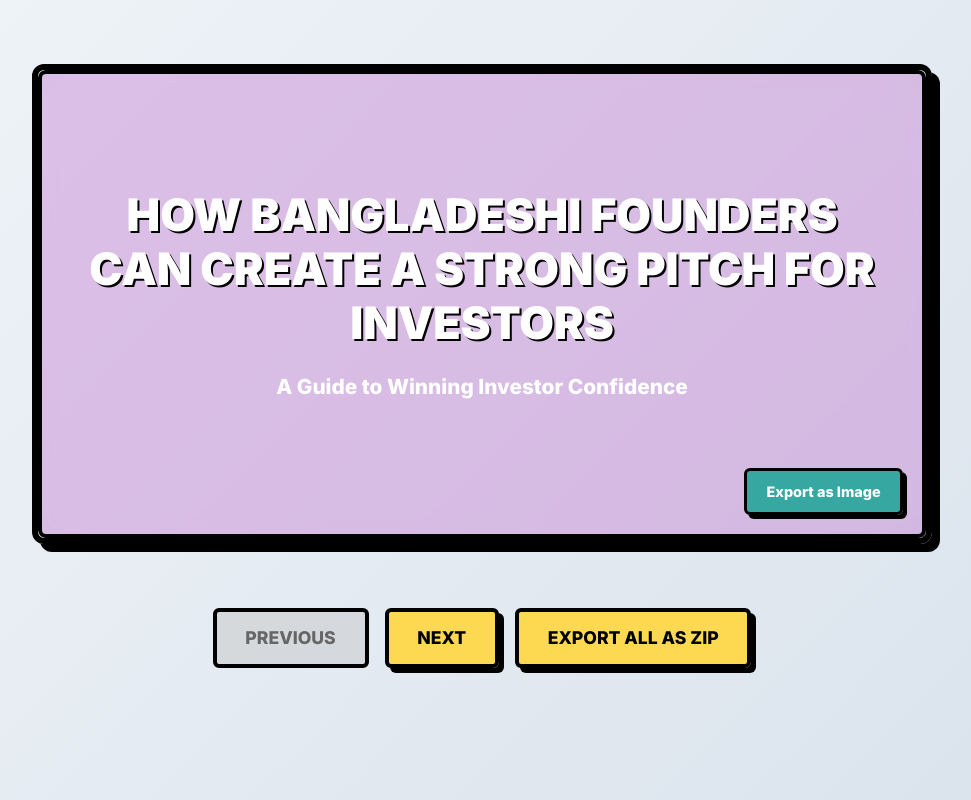
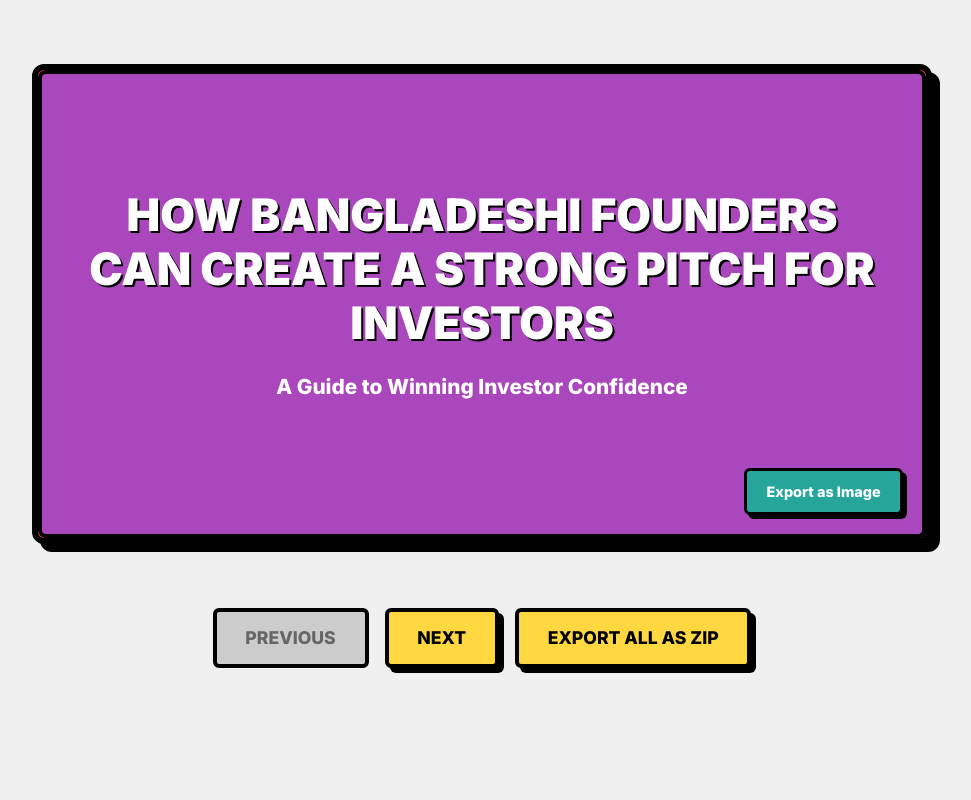
Before and after one commit to jamilxt/quickdrop-landing-page, a plain HTML site: page index.html in a window 1280 px wide. Shown: the whole page, without its empty margins (158-1129 px from the left). Drawn offline with nearby package versions, Linux system fonts and the light colour scheme; a script that the page names is missing.

Commit message:
Update index.html

```diff
--- a/index.html
+++ b/index.html
@@ -7,12 +7,12 @@
     <!-- Bootstrap 5 CSS -->
     <link href="https://cdn.jsdelivr.net/npm/bootstrap@5.3.3/dist/css/bootstrap.min.css" rel="stylesheet">
     <!-- Google Fonts: Inter -->
-    <link href="https://fonts.googleapis.com/css2?family=Inter:wght@700;800;900&display=swap" rel="stylesheet">
+    <link href="https://fonts.googleapis.com/css2?family=Inter:wght@800;900&display=swap" rel="stylesheet">
     <style>
         body {
             margin: 0;
             font-family: 'Inter', -apple-system, BlinkMacSystemFont, sans-serif;
-            background: linear-gradient(135deg, #f0f4f8, #d9e2ec); /* Soft gradient */
+            background: #f0f0f0; /* Light gray for neutral background */
             min-height: 100vh;
             display: flex;
             flex-direction: column;
@@ -26,12 +26,11 @@
             max-height: 500px;
             position: relative;
             overflow: hidden;
-            background: rgba(255, 255, 255, 0.1);
+            background: #ff4081; /* Neon pink */
             border: 6px solid #000;
             box-shadow: 8px 8px 0 #000;
             border-radius: 12px;
             margin: 2rem auto;
-            backdrop-filter: blur(10px);
         }
         .slide {
             width: 100%;
@@ -40,11 +39,10 @@
             padding: 2.5rem;
             box-sizing: border-box;
             position: absolute;
-            background: rgba(255, 255, 255, 0.2);
+            background: #fff; /* Solid white for readability */
             border: 4px solid #000;
             box-shadow: 6px 6px 0 #000;
             border-radius: 8px;
-            backdrop-filter: blur(8px);
             transition: transform 0.3s ease;
         }
         .slide.active {
@@ -60,8 +58,8 @@
         }
         .slide p, .slide li {
             font-size: 1.1rem;
-            font-weight: 700;
-            color: #1a1a1a; /* Dark gray for readability */
+            font-weight: 800;
+            color: #1a1a1a; /* Dark gray for high contrast */
             line-height: 1.6;
         }
         .slide ul {
@@ -80,8 +78,7 @@
             justify-content: center;
             align-items: center;
             text-align: center;
-            background: rgba(171, 71, 188, 0.3); /* Purple tint */
-            backdrop-filter: blur(12px);
+            background: #ab47bc; /* Purple for title slide */
         }
         #slide0 h1 {
             font-size: 2.8rem;
@@ -105,7 +102,7 @@
             font-size: 1.1rem;
             font-weight: 800;
             text-transform: uppercase;
-            background: rgba(255, 215, 64, 0.9); /* Yellow */
+            background: #ffd740; /* Yellow */
             color: #000;
             border: 4px solid #000;
             box-shadow: 5px 5px 0 #000;
@@ -114,14 +111,14 @@
             transition: transform 0.2s, box-shadow 0.2s;
         }
         .export-all-button {
-            background: rgba(255, 87, 34, 0.9); /* Orange */
+            background: #ff5722; /* Orange */
         }
         .nav-buttons button:hover, .export-all-button:hover {
             transform: translate(-2px, -2px);
             box-shadow: 7px 7px 0 #000;
         }
         .nav-buttons button:disabled {
-            background: rgba(200, 200, 200, 0.5);
+            background: #ccc;
             color: #666;
             cursor: not-allowed;
             box-shadow: none;
@@ -133,7 +130,7 @@
             padding: 0.6rem 1.2rem;
             font-size: 0.9rem;
             font-weight: 800;
-            background: rgba(38, 166, 154, 0.9); /* Teal */
+            background: #26a69a; /* Teal */
             color: #fff;
             border: 3px solid #000;
             box-shadow: 4px 4px 0 #000;
```
